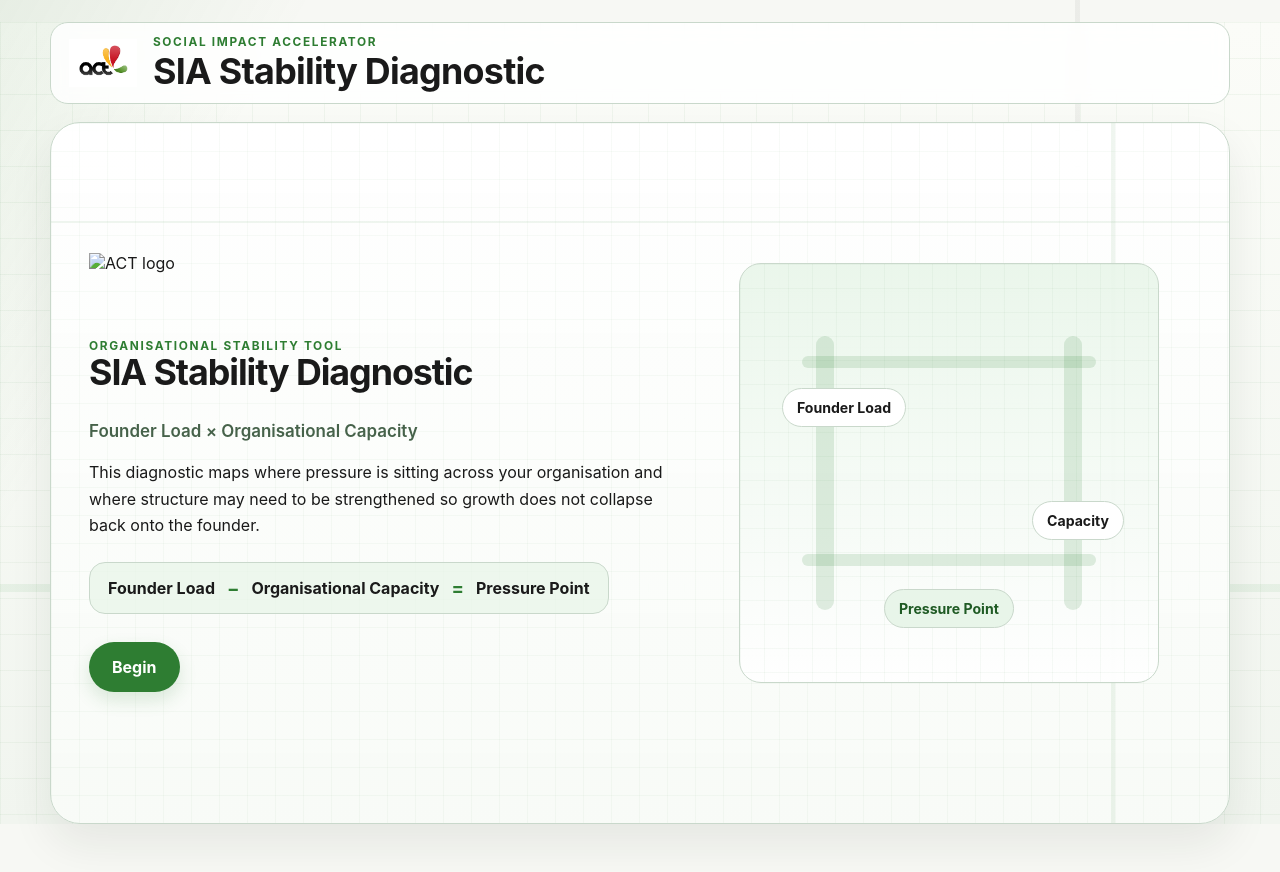
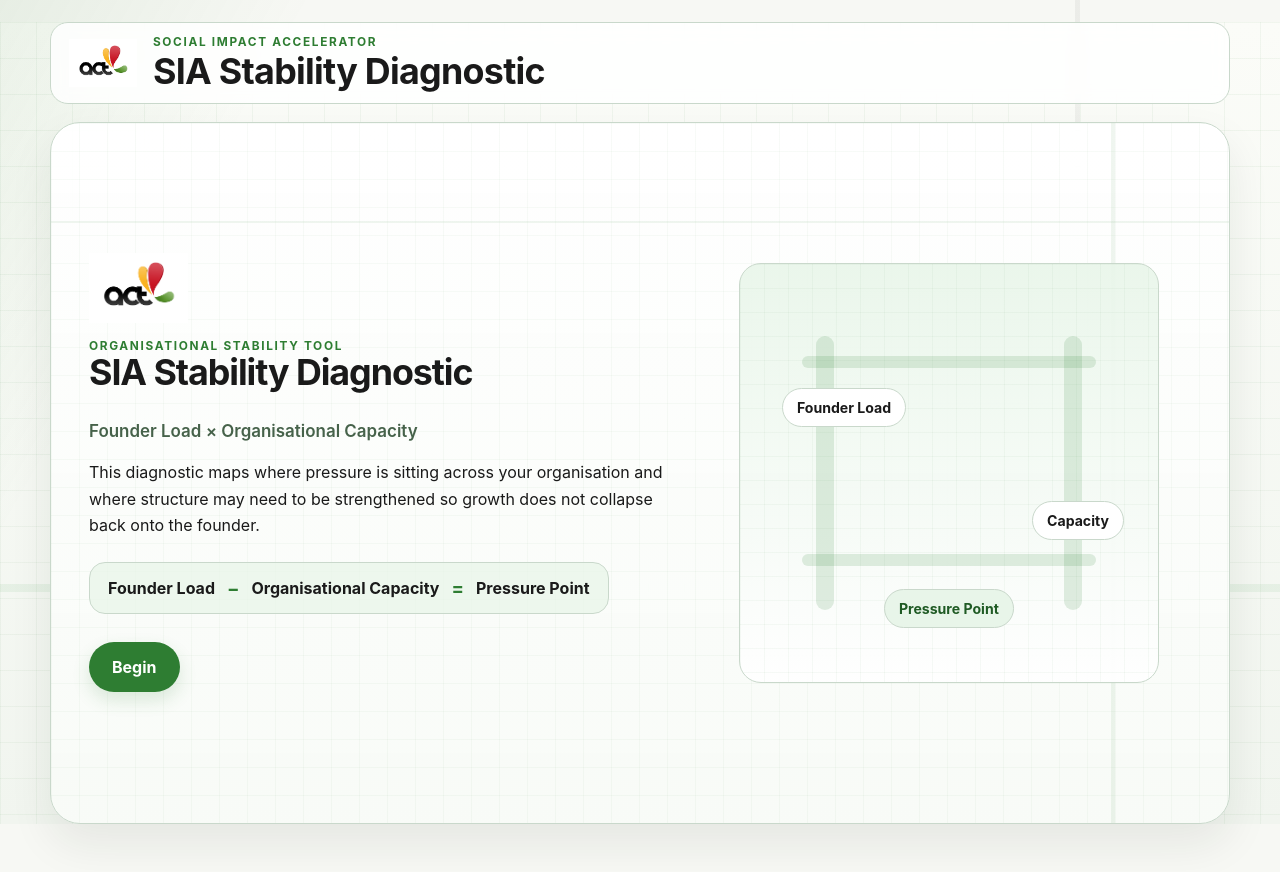
Before and after one commit to Alkhanist999-jpg/sia-diagnostic, a plain HTML site: page index.html in a window 1280 px wide. Drawn offline with Linux system fonts and the light colour scheme.

Commit message:
Update index.html

```diff
--- a/index.html
+++ b/index.html
@@ -34,7 +34,7 @@
           <div class="entry-copy">
             <img
               class="entry-logo"
-              src="file:///Users/alkhami/Downloads/ACT%20Logo%202018-PRINT%20%281%29.jpg"
+              src="assets/act-logo.jpg"
               alt="ACT logo"
             />
             <p class="eyebrow">Organisational Stability Tool</p>
```
